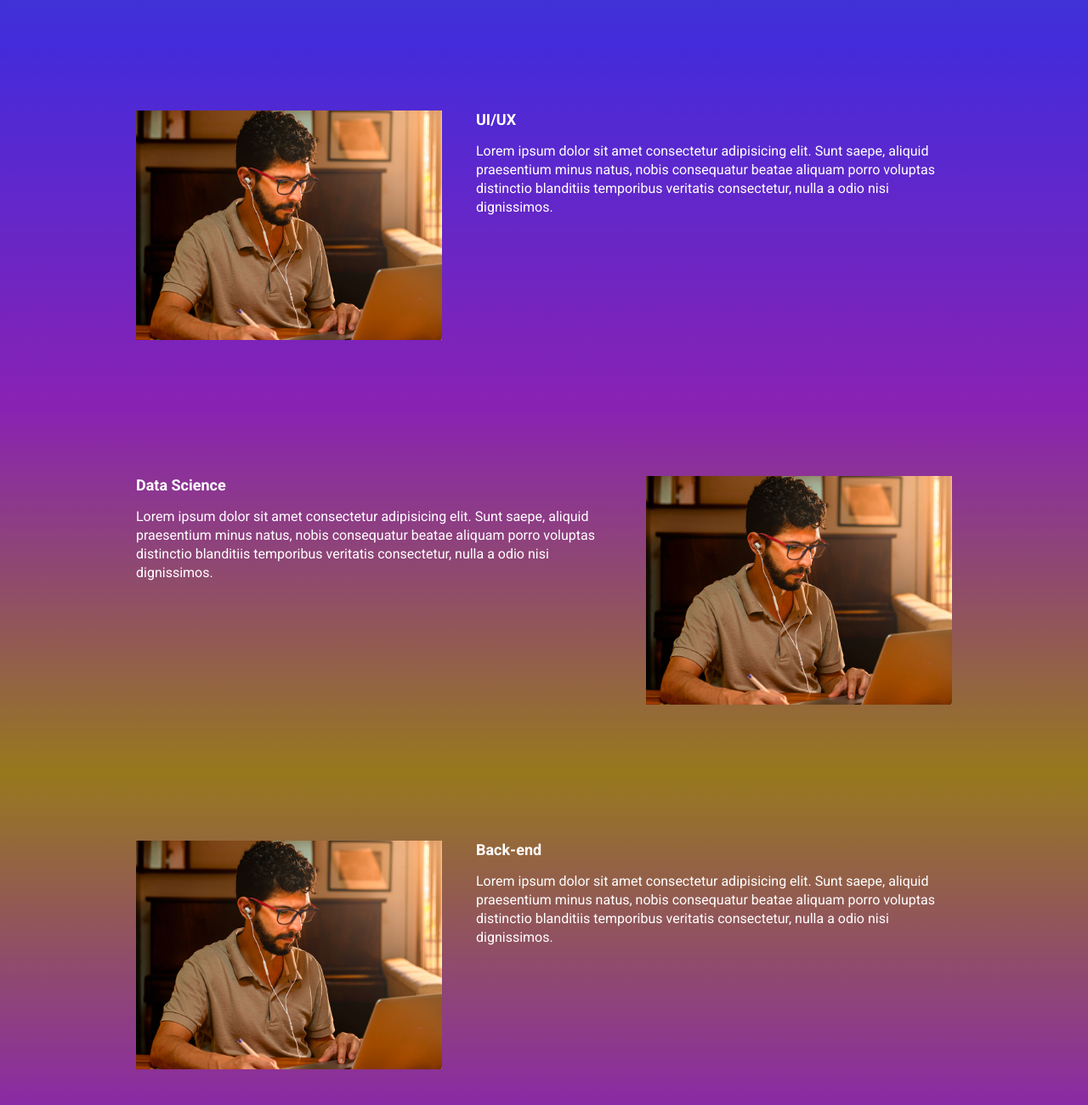
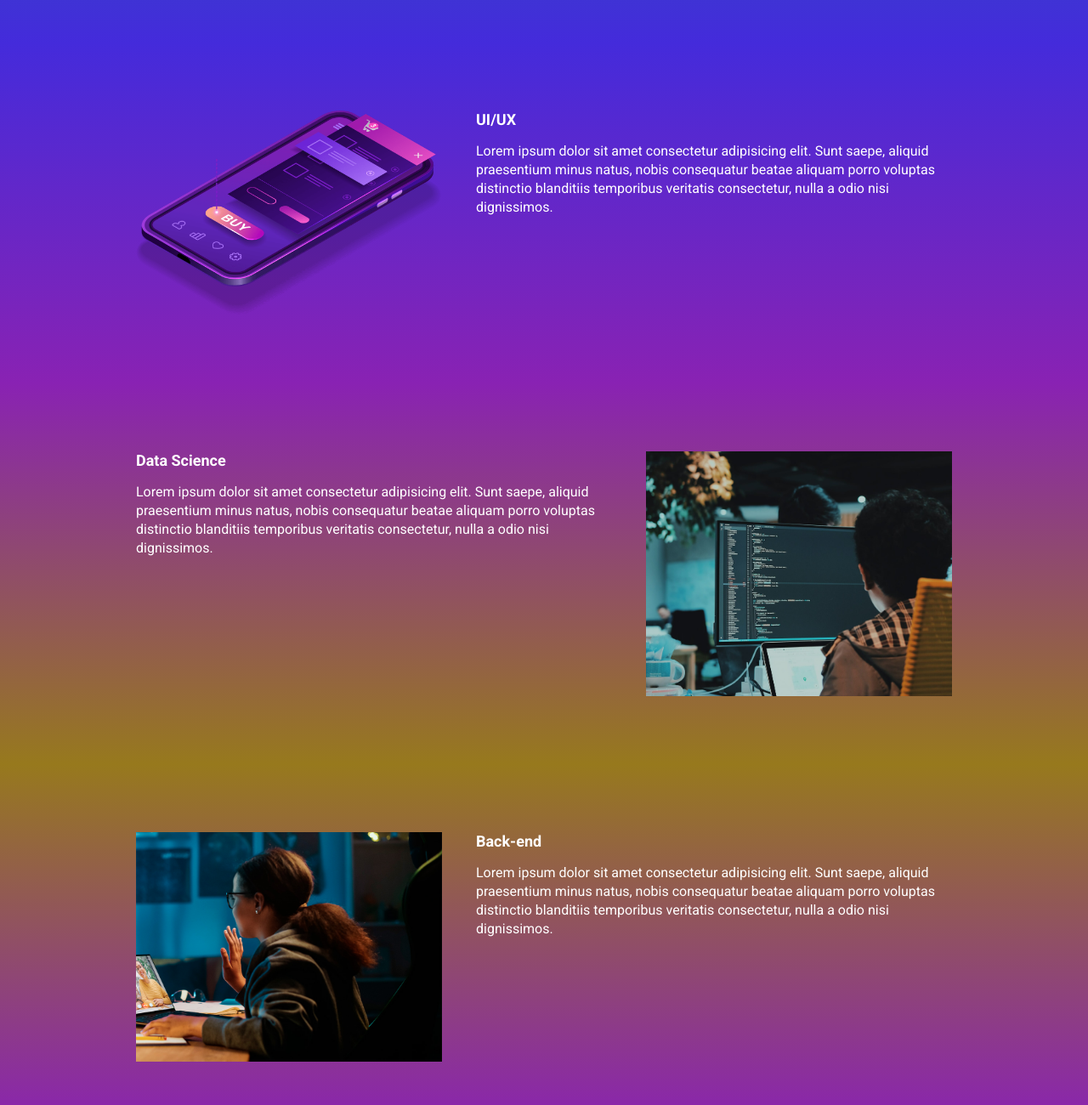
Before and after one commit to Edilson591/Ebac_Tech_Talks, a website built with Parcel: page src/index.html in a window 1280 px wide. Shown: the part 940-2240 px from the top of the page at 85% size. Built offline with nearby package versions, Linux system fonts and the light colour scheme.

Commit message:
corrigindo imagens no event

```diff
--- a/src/index.html
+++ b/src/index.html
@@ -74,7 +74,7 @@
                     consectetur, nulla a odio nisi dignissimos.
                 </p>
             </div>
-            <img class="event__image" src="images/images/frontend.png" alt="front-end">
+            <img class="event__image" src="images/images/ui-ux.png" alt="UI/UX">
         </div>
     </section>
     <section class="event event--data-science" >
@@ -89,7 +89,7 @@
                     consectetur, nulla a odio nisi dignissimos.
                 </p>
             </div>
-            <img class="event__image" src="images/images/frontend.png" alt="front-end">
+            <img class="event__image" src="images/images/data.png" alt="Data Science">
         </div>
     </section>
     <section class="event event--backend event--image-left">
@@ -104,7 +104,7 @@
                     consectetur, nulla a odio nisi dignissimos.
                 </p>
             </div>
-            <img class="event__image" src="images/images/frontend.png" alt="front-end">
+            <img class="event__image" src="images/images/backend.png" alt="Back-end">
         </div>
     </section>
 
```
